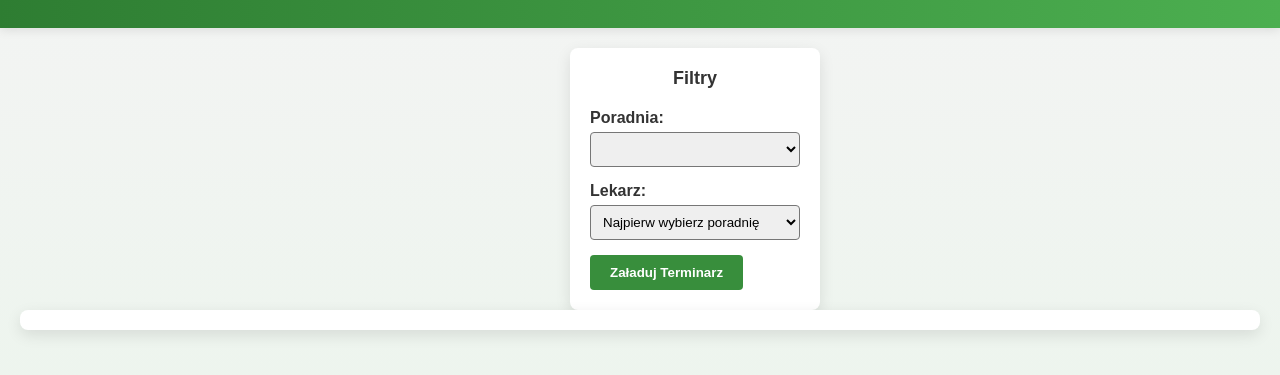
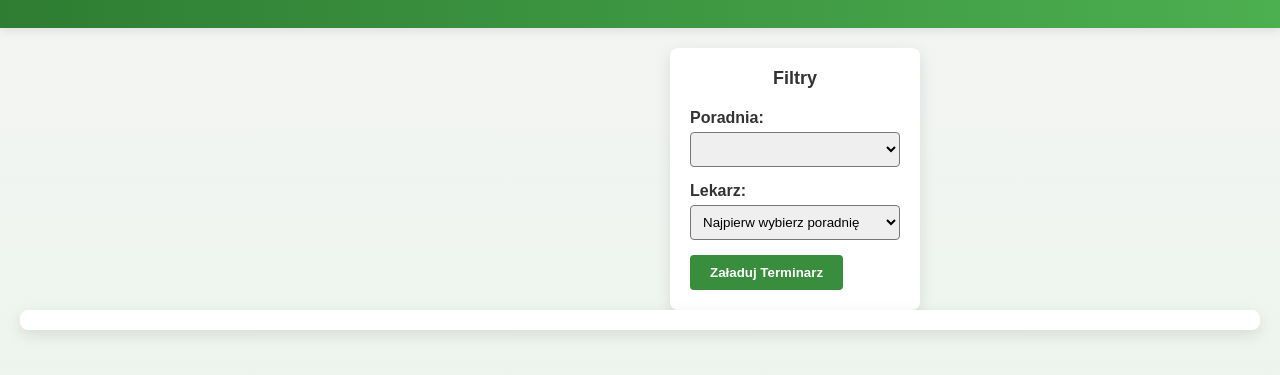
Before and after one commit to Chosski/inzynierka4, a website: page public/schedule.html in a window 1280 px wide. Shown: the part 69-444 px from the top of the page. Drawn offline with nearby package versions, Linux system fonts and the light colour scheme; no server answers; sample sign-in values are in the browser's storage.

Commit message:
Update styles.css

```diff
--- a/public/styles.css
+++ b/public/styles.css
@@ -282,7 +282,7 @@ button:hover {
   border-radius: 8px;
   width: 250px;
   animation: fadeInLeft var(--transition-normal) ease;
-  margin-left: 550px;
+  margin-left: 650px;
 }
 .sidebar h2 {
   margin-bottom: 20px;
```
